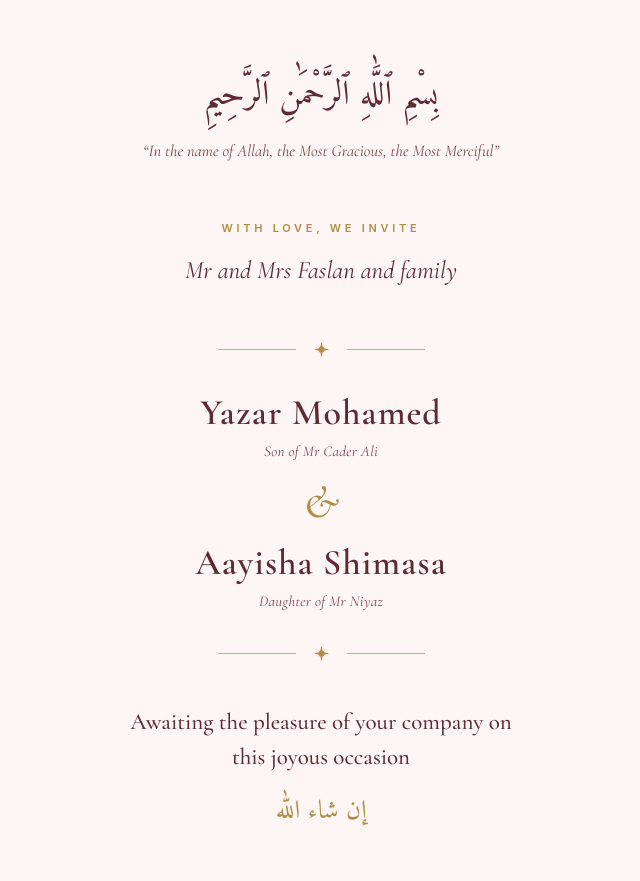
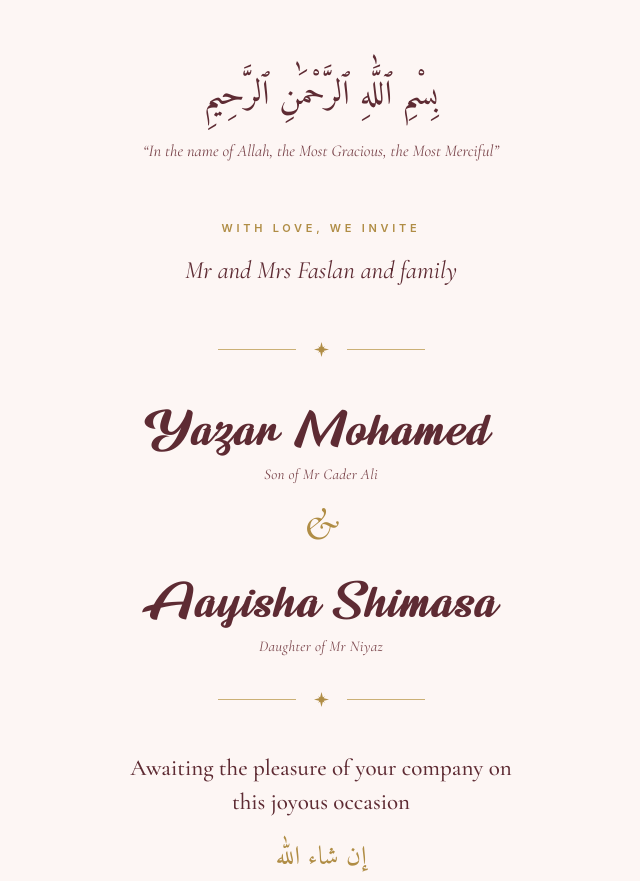
Before and after one commit to mfmshazan/yazar-shimasa, a plain HTML site: page index.html in a window 1280 px wide. Shown: the top 881 px of the page, without its empty margins (319-959 px from the left). Drawn offline with nearby package versions, Linux system fonts and the light colour scheme.

Commit message:
Use self-hosted Lemon Jelly script for names
- Add Lemon Jelly (Billy Argel, personal use) as woff2 + ttf
- Apply to groom & bride names, enlarge and tighten lineage gap

Co-Authored-By: Claude Opus 4.8 <noreply@anthropic.com>

```diff
--- a/index.html
+++ b/index.html
@@ -17,6 +17,16 @@
 <link href="https://fonts.googleapis.com/css2?family=Cormorant+Garamond:ital,wght@0,400;0,500;0,600;1,400;1,500&family=Amiri:wght@400;700&display=swap" rel="stylesheet" />
 
 <style>
+  /* ————— Name display font (self-hosted, Billy Argel — personal use) ————— */
+  @font-face{
+    font-family:"Lemon Jelly";
+    src:url("fonts/LemonJelly.woff2") format("woff2"),
+        url("fonts/LemonJelly.ttf") format("truetype");
+    font-weight:400;
+    font-style:normal;
+    font-display:swap;
+  }
+
   :root{
     /* ————— Palette (rose theme) ————— */
     --blush:      #FDF6F4;   /* page background            */
@@ -27,6 +37,7 @@
     --gold-soft:  #CBB076;   /* light gold lines           */
 
     --serif: "Cormorant Garamond", Georgia, "Times New Roman", serif;
+    --script: "Lemon Jelly", "Segoe Script", cursive;
     --arabic: "Amiri", "Scheherazade New", "Traditional Arabic", serif;
     --sans: -apple-system, BlinkMacSystemFont, "Segoe UI", Helvetica, Arial, sans-serif;
   }
@@ -128,10 +139,11 @@
 
   .name{
     display:block;
-    font-size:clamp(27px, 7.8vw, 36px);
-    font-weight:600;
-    letter-spacing:.03em;
-    line-height:1.2;
+    font-family:var(--script);
+    font-size:clamp(48px, 13vw, 72px);
+    font-weight:400;
+    letter-spacing:.01em;
+    line-height:1;
     white-space:nowrap;
   }
   .with{
@@ -150,7 +162,7 @@
     font-size:15px;
     color:var(--wine-soft);
     letter-spacing:.02em;
-    margin-top:6px;
+    margin-top:0;
     line-height:1.5;
     white-space:nowrap;
   }
```
Also changed, not shown: fonts/LemonJelly.ttf (added), fonts/LemonJelly.woff2 (added).
